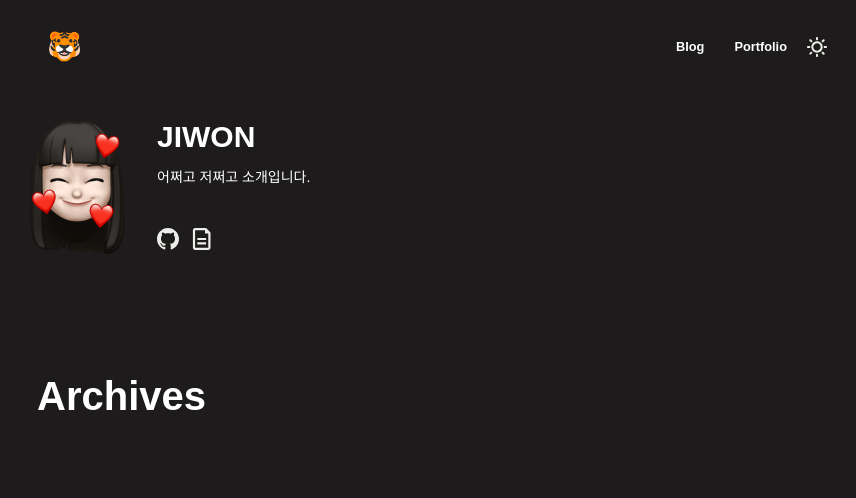
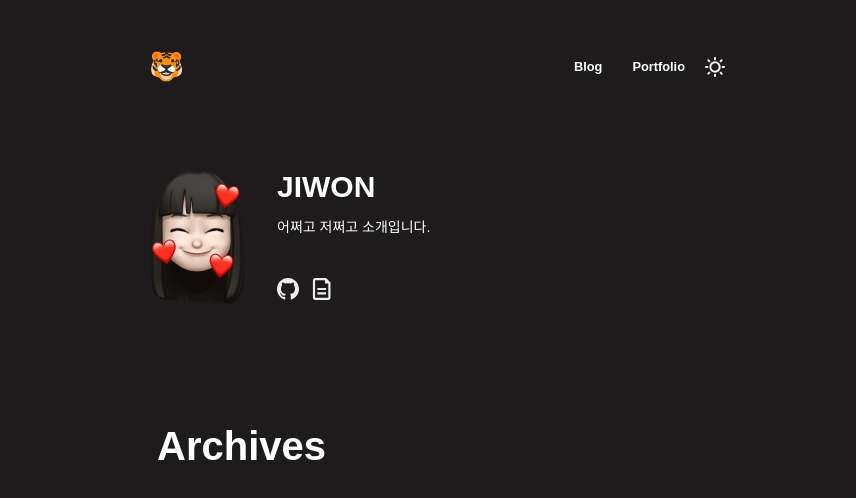
Before and after one commit to magok-developer/blog, a Next.js app: page / in a window 1280 px wide. Shown: the top 498 px of the page, without its empty margins (203-1059 px from the left). Built offline with nearby package versions, Linux system fonts and the light colour scheme.

Commit message:
padding 수정

```diff
--- a/src/components/Header/Header.tsx
+++ b/src/components/Header/Header.tsx
@@ -18,9 +18,7 @@ const Header = ({ onClick, isChecked }: Props) => {
       </LeftSection>
       <RightSection>
         <LinkWrap>
-          <a href="https://github.com/magok-developer" target="_blank">
-            Blog
-          </a>
+          <a href="/blog">Blog</a>
 
           <a href="https://velog.io/@jwha/posts" target="_blank">
             Portfolio
@@ -44,7 +42,7 @@ const Container = styled.div`
   display: flex;
   align-items: center;
   justify-content: space-between;
-  padding: 30px 250px;
+  padding: 50px 22rem;
 `;
 
 const LeftSection = styled.div`
--- a/src/components/RootContainer.tsx
+++ b/src/components/RootContainer.tsx
@@ -35,5 +35,5 @@ const RootContainer = ({ children }: { children: React.ReactNode }) => {
 export default RootContainer;
 
 const Body = styled.div`
-  padding: 100px 200px;
+  padding: 150px 20rem;
 `;
```
